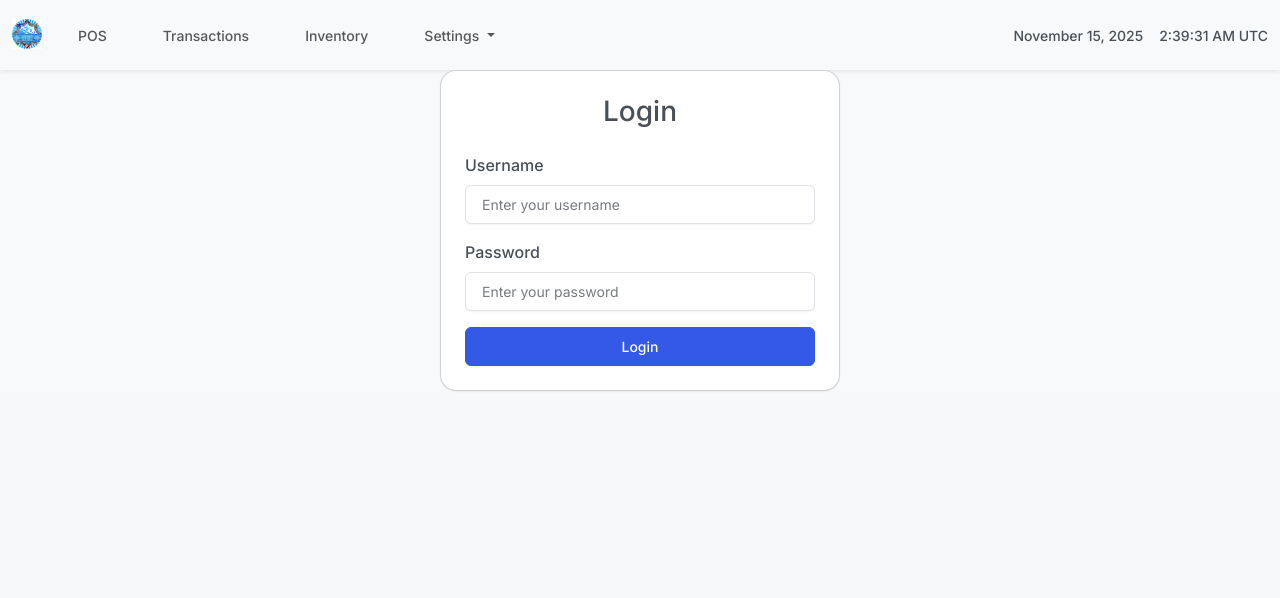
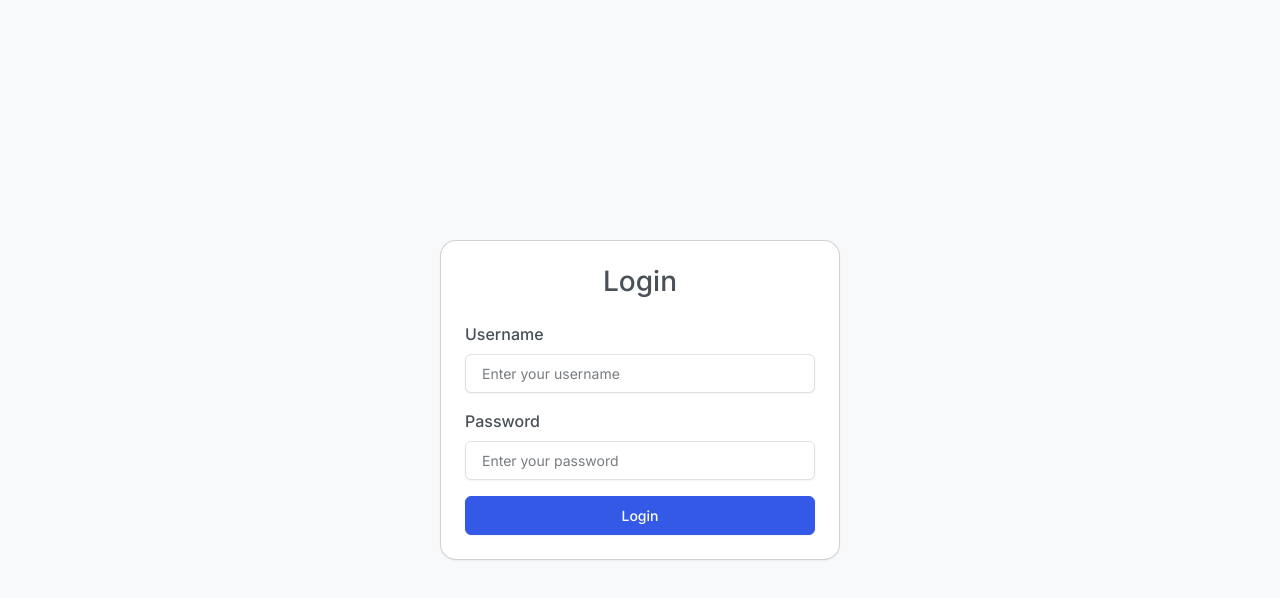
Before and after one commit to hammond022/Flowershop-Smart-Management-System-FSMS, a Vue app in the folder client/: page /login in a window 1280 px wide. Shown: the top 598 px of the page. Built offline with nearby package versions, Linux system fonts and the light colour scheme.

Commit message:
Navbar hidden on login screen

```diff
--- a/client/src/App.vue
+++ b/client/src/App.vue
@@ -1,9 +1,13 @@
 <script setup>
-import { RouterView } from "vue-router";
+import { RouterView, useRoute } from "vue-router";
 import Navbar from "@/components/Navbar.vue";
+
+const route = useRoute();
 </script>
 
 <template>
-  <Navbar />
-  <RouterView />
+  <Navbar v-if="route.name !== 'login'" />
+  <div :class="route.name !== 'login' ? 'mt-4' : ''">
+    <RouterView />
+  </div>
 </template>
--- a/client/src/components/UserAuth/Login.vue
+++ b/client/src/components/UserAuth/Login.vue
@@ -1,4 +1,22 @@
-<script setup></script>
+<script setup>
+import { ref } from "vue";
+import { useRouter, useRoute } from "vue-router";
+import { auth } from "@/auth.js";
+
+const router = useRouter();
+const route = useRoute();
+
+const username = ref("");
+const password = ref("");
+
+const submitLogin = async () => {
+  await auth.login(username.value, password.value);
+  if (auth.isAuthenticated) {
+    const redirect = route.query.redirect || "/";
+    router.push(redirect);
+  }
+};
+</script>
 
 <template>
   <!--
@@ -9,7 +27,9 @@
 
     and yung users.js di ko talaga maintindihan
     -->
-  <div class="d-flex justify-content-center align-items-center vh-70 bg-light">
+  <div
+    class="d-flex justify-content-center align-items-center min-vh-100 bg-light"
+  >
     <div
       class="card shadow p-4"
       style="width: 100%; max-width: 400px; border-radius: 1rem"
@@ -42,23 +62,3 @@
     </div>
   </div>
 </template>
-
-<script setup>
-import { ref } from "vue";
-import { useRouter, useRoute } from "vue-router";
-import { auth } from "@/auth.js";
-
-const router = useRouter();
-const route = useRoute();
-
-const username = ref("");
-const password = ref("");
-
-const submitLogin = async () => {
-  await auth.login(username.value, password.value);
-  if (auth.isAuthenticated) {
-    const redirect = route.query.redirect || "/";
-    router.push(redirect);
-  }
-};
-</script>
```
